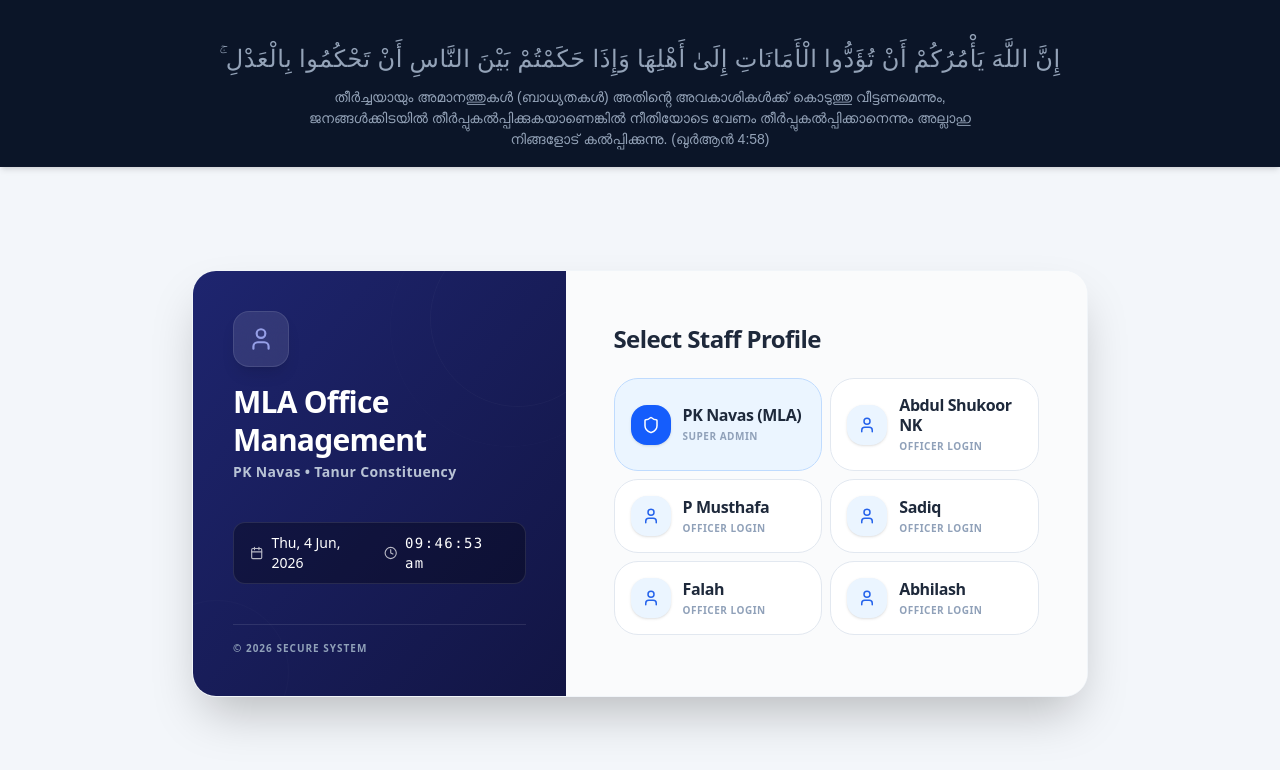
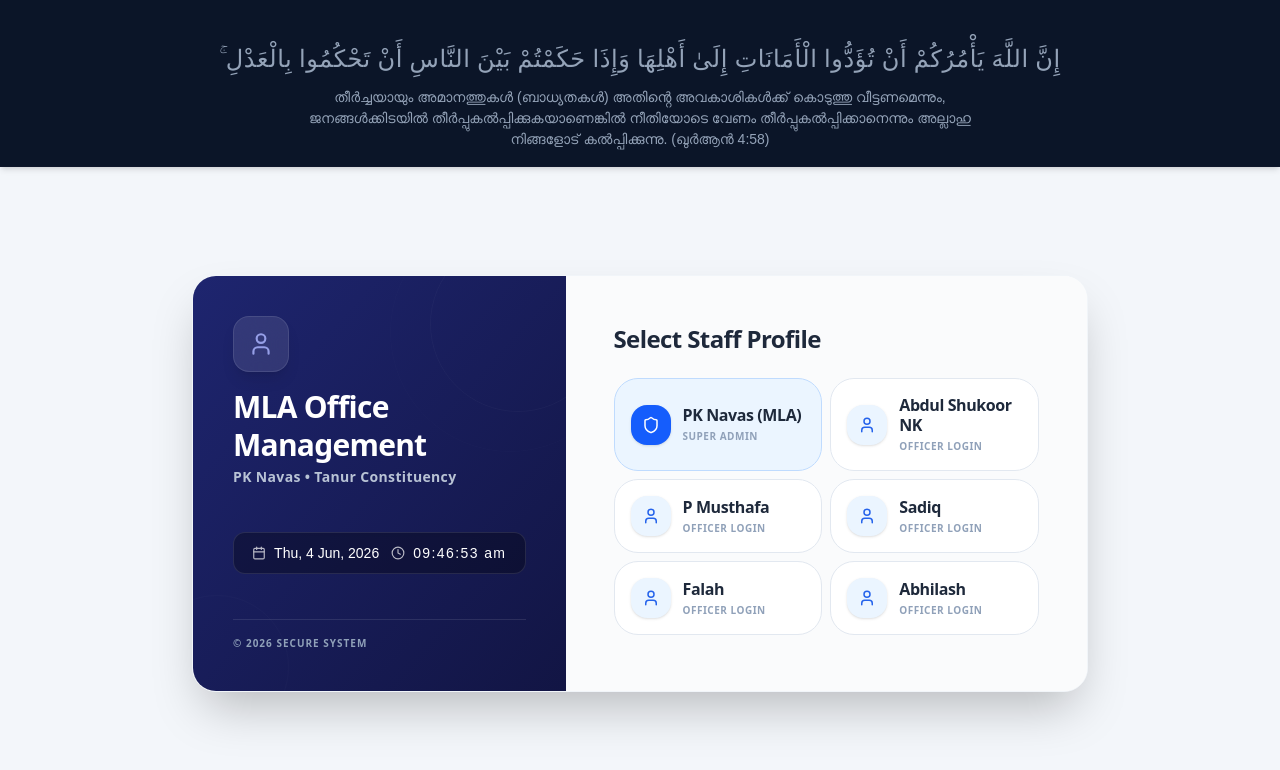
Before and after one commit to Shameelmya/PKN-MLA-Office-system-V2, a React (Vite) app: page / in a window 1280 px wide. Shown: the top 770 px of the page. Built offline with nearby package versions, Linux system fonts and the light colour scheme; no server answers.

Commit message:
Apply Sora font to LiveClock component

```diff
--- a/src/App.tsx
+++ b/src/App.tsx
@@ -471,7 +471,7 @@ export default function App() {
   return (
     <>
       <style dangerouslySetInnerHTML={{ __html: `
-          @import url('https://fonts.googleapis.com/css2?family=Anek+Malayalam:wght@400;500;600;700&family=Inter:wght@400;500;600;700;800;900&family=Noto+Serif+Malayalam:wght@400;500;600;700;800;900&family=Scheherazade+New:wght@400;700&display=swap');
+          @import url('https://fonts.googleapis.com/css2?family=Anek+Malayalam:wght@400;500;600;700&family=Inter:wght@400;500;600;700;800;900&family=Noto+Serif+Malayalam:wght@400;500;600;700;800;900&family=Scheherazade+New:wght@400;700&family=Sora:wght@400;500;600;700&display=swap');
           @media print { @page { margin: 0; size: A4 portrait; } body, html { -webkit-print-color-adjust: exact; print-color-adjust: exact; font-family: 'Inter', sans-serif; background: white; margin: 0; padding: 0; } .print-hidden { display: none !important; } .print-block { display: block !important; } .break-inside-avoid { page-break-inside: avoid; break-inside: avoid; } }
           .custom-scrollbar::-webkit-scrollbar { width: 6px; } .custom-scrollbar::-webkit-scrollbar-track { background: transparent; } .custom-scrollbar::-webkit-scrollbar-thumb { background-color: #cbd5e1; border-radius: 20px; }
       ` }} />
--- a/src/components/Shared/LiveClock.tsx
+++ b/src/components/Shared/LiveClock.tsx
@@ -14,7 +14,7 @@ export function LiveClock({ className }: LiveClockProps) {
   }, []);
 
   return (
-    <span id="live-clock" className={`flex items-center gap-1.5 ${className || ''}`}>
+    <span id="live-clock" className={`flex items-center gap-1.5 ${className || ''}`} style={{ fontFamily: "'Sora', sans-serif" }}>
       <Calendar size={14} className="hidden sm:block opacity-70" />
       <span>
         {time.toLocaleDateString('en-IN', {
@@ -25,7 +25,7 @@ export function LiveClock({ className }: LiveClockProps) {
         })}
       </span>
       <Clock size={14} className="hidden sm:block ml-1 opacity-70" />
-      <span className="tracking-widest font-mono text-sm">
+      <span className="tracking-widest text-sm">
         {time.toLocaleTimeString('en-IN', {
           hour: '2-digit',
           minute: '2-digit',
```
